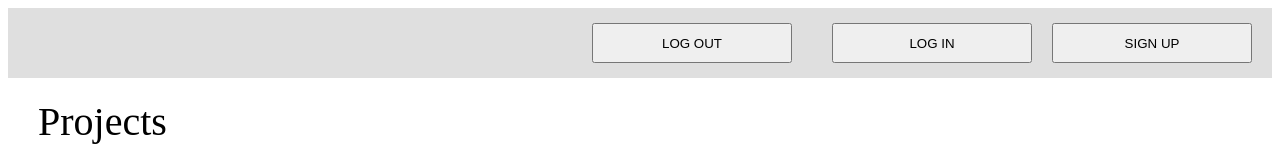
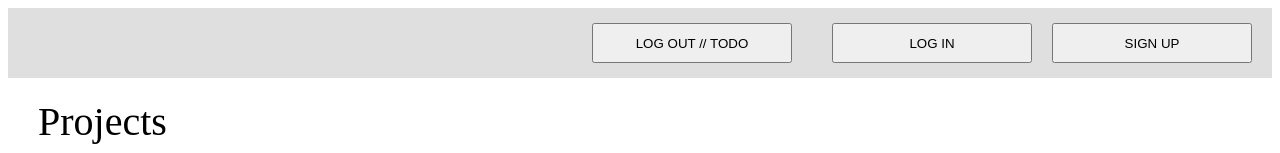
Before and after one commit to PVeidenberg/translationkeys, a React (Create React App) app in the folder client/: page /projects in a window 1280 px wide. Shown: the top 153 px of the page. Built offline with nearby package versions, Linux system fonts and the light colour scheme.

Commit message:
Little change

```diff
--- a/client/src/components/header/Header.tsx
+++ b/client/src/components/header/Header.tsx
@@ -41,7 +41,7 @@ export default function Header(props: any) {
   return (
     <div className="header-container">
       <button className="logout-button" onClick={() => handleLogout()}>
-        LOG OUT
+        LOG OUT // TODO
       </button>
 
       <>
```
